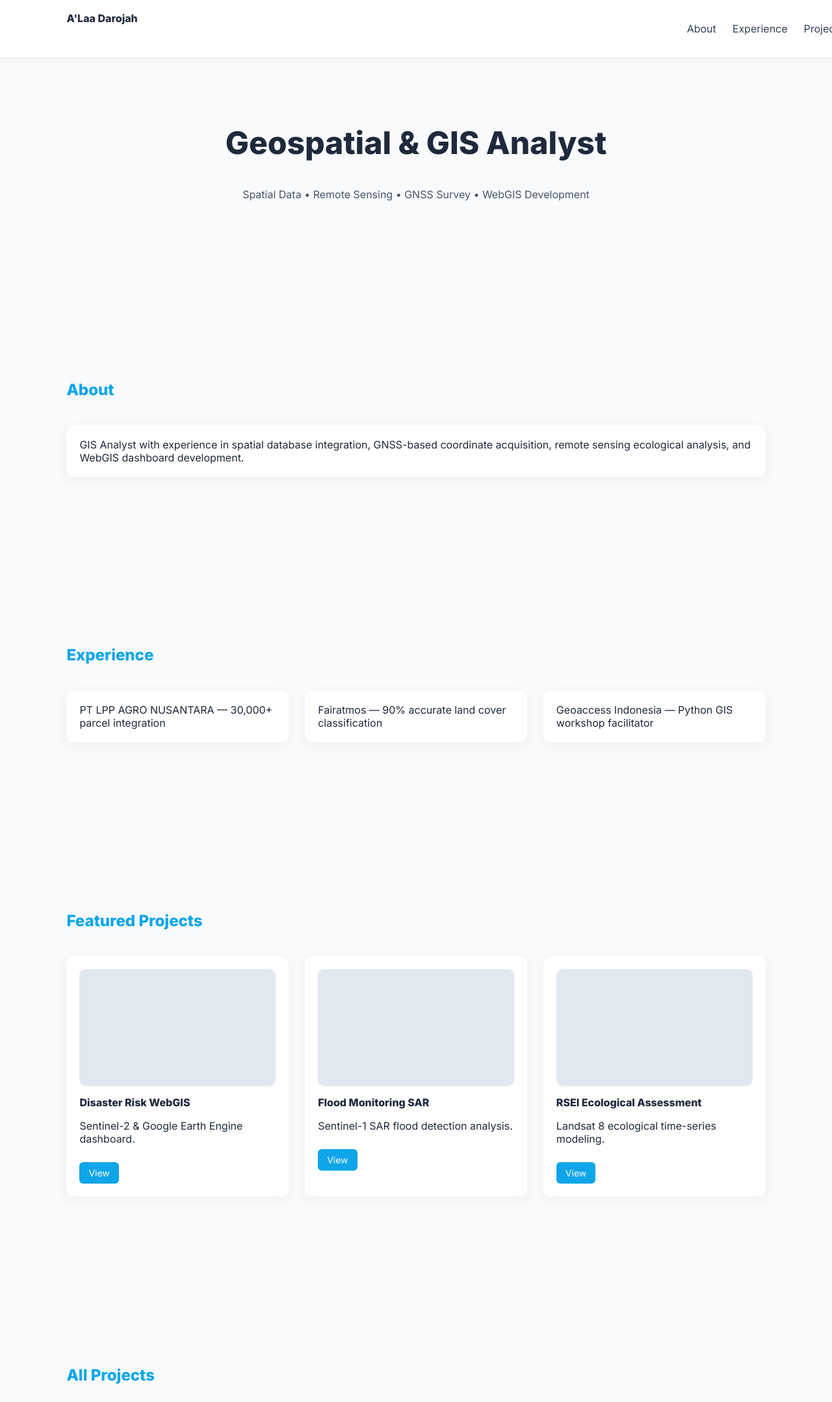
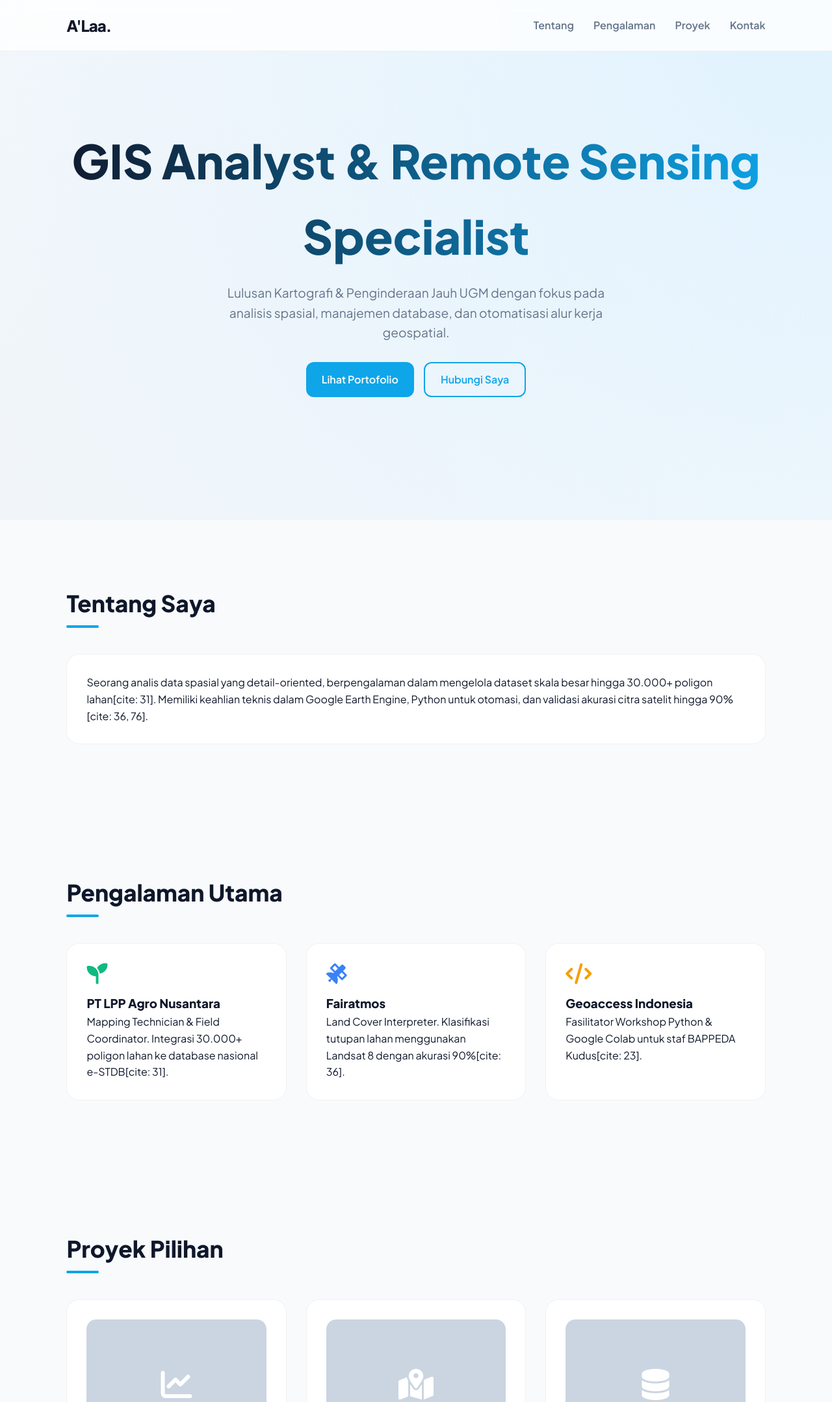
Before and after one commit to alaadarojah/alaadarojah.github.io, a plain HTML site: page index.html in a window 1280 px wide. Shown: the top 2157 px of the page at 65% size. Drawn offline with Linux system fonts and the light colour scheme.

Commit message:
Update index.html

```diff
--- a/index.html
+++ b/index.html
@@ -1,214 +1,300 @@
 <!DOCTYPE html>
-<html lang="en">
+<html lang="id">
 <head>
     <meta charset="UTF-8">
     <meta name="viewport" content="width=device-width, initial-scale=1.0">
-<title>A'Laa Darojah | Geospatial Portfolio</title>
-<link href="https://fonts.googleapis.com/css2?family=Inter:wght@300;400;600;800&display=swap" rel="stylesheet">
+    <title>A'Laa Darojah | Portfolio Geospatial & Remote Sensing</title>
+    <link href="https://fonts.googleapis.com/css2?family=Plus+Jakarta+Sans:wght@300;400;600;800&display=swap" rel="stylesheet">
+    <link rel="stylesheet" href="https://cdnjs.cloudflare.com/ajax/libs/font-awesome/6.4.0/css/all.min.css">
 
     <style>
+        :root {
+            --primary: #0ea5e9;
+            --secondary: #64748b;
+            --dark: #0f172a;
+            --light: #f8fafc;
+            --glass: rgba(255, 255, 255, 0.8);
+        }
 
-html { scroll-behavior: smooth; }
+        * {
+            margin: 0;
+            padding: 0;
+            box-sizing: border-box;
+            scroll-behavior: smooth;
+        }
 
         body {
-  margin: 0;
-  font-family: 'Inter', sans-serif;
-  background: #f8fafc;
-  color: #1e293b;
+            font-family: 'Plus Jakarta Sans', sans-serif;
+            background-color: var(--light);
+            color: var(--dark);
+            line-height: 1.6;
         }
 
+        /* --- Navigation --- */
         nav {
             display: flex;
             justify-content: space-between;
-  padding: 18px 8%;
+            align-items: center;
+            padding: 20px 8%;
             position: fixed;
             width: 100%;
-  background: white;
-  box-shadow: 0 2px 10px rgba(0,0,0,0.05);
+            background: var(--glass);
+            backdrop-filter: blur(10px);
             z-index: 1000;
+            border-bottom: 1px solid rgba(0,0,0,0.05);
+        }
+
+        .logo {
+            font-weight: 800;
+            font-size: 1.5rem;
+            color: var(--dark);
+            letter-spacing: -1px;
         }
 
         nav ul {
             display: flex;
             list-style: none;
-  gap: 25px;
+            gap: 30px;
         }
 
         nav a {
             text-decoration: none;
-  color: #334155;
-  font-weight: 500;
+            color: var(--secondary);
+            font-weight: 600;
+            transition: 0.3s;
         }
 
-section {
-  padding: 120px 8%;
-}
+        nav a:hover { color: var(--primary); }
 
+        /* --- Hero Section --- */
         .hero {
-  padding-top: 150px;
+            height: 100vh;
+            display: flex;
+            flex-direction: column;
+            justify-content: center;
+            align-items: center;
             text-align: center;
+            background: radial-gradient(circle at top right, #e0f2fe, transparent),
+                        radial-gradient(circle at bottom left, #f1f5f9, transparent);
+            padding: 0 5%;
         }
 
         .hero h1 {
-  font-size: 3rem;
+            font-size: clamp(2.5rem, 8vw, 4.5rem);
+            margin-bottom: 15px;
+            background: linear-gradient(90deg, #0f172a, #0ea5e9);
+            -webkit-background-clip: text;
+            -webkit-text-fill-color: transparent;
         }
 
         .hero p {
-  color: #475569;
+            font-size: 1.2rem;
+            color: var(--secondary);
+            max-width: 600px;
+            margin-bottom: 30px;
         }
 
+        /* --- Section Styling --- */
+        section { padding: 100px 8%; }
+
         h2 {
-  color: #0ea5e9;
-  margin-bottom: 40px;
+            font-size: 2.2rem;
+            margin-bottom: 50px;
+            position: relative;
+            display: inline-block;
         }
 
+        h2::after {
+            content: '';
+            position: absolute;
+            bottom: -10px;
+            left: 0;
+            width: 50px;
+            height: 4px;
+            background: var(--primary);
+            border-radius: 2px;
+        }
+
+        /* --- Cards & Grid --- */
         .grid {
             display: grid;
-  grid-template-columns: repeat(auto-fit, minmax(280px, 1fr));
-  gap: 25px;
+            grid-template-columns: repeat(auto-fit, minmax(320px, 1fr));
+            gap: 30px;
         }
 
         .card {
             background: white;
-  padding: 20px;
-  border-radius: 12px;
-  box-shadow: 0 4px 20px rgba(0,0,0,0.05);
-  transition: 0.3s;
+            padding: 30px;
+            border-radius: 20px;
+            border: 1px solid rgba(0,0,0,0.05);
+            transition: all 0.4s cubic-bezier(0.175, 0.885, 0.32, 1.275);
         }
 
         .card:hover {
-  transform: translateY(-5px);
+            transform: translateY(-10px);
+            box-shadow: 0 20px 40px rgba(0,0,0,0.05);
         }
 
         .project-img {
             width: 100%;
-  height: 180px;
-  background: #e2e8f0;
-  border-radius: 10px;
-  margin-bottom: 15px;
+            height: 200px;
+            background: #cbd5e1;
+            border-radius: 15px;
+            margin-bottom: 20px;
+            display: flex;
+            align-items: center;
+            justify-content: center;
+            overflow: hidden;
+            position: relative;
         }
 
+        .project-img i { font-size: 3rem; color: white; }
+
+        /* --- Buttons --- */
         .btn {
-  display: inline-block;
-  margin-top: 10px;
-  padding: 8px 14px;
-  background: #0ea5e9;
+            display: inline-flex;
+            align-items: center;
+            gap: 8px;
+            padding: 12px 24px;
+            background: var(--primary);
             color: white;
             text-decoration: none;
-  border-radius: 6px;
-  font-size: 14px;
+            border-radius: 12px;
+            font-weight: 600;
+            transition: 0.3s;
         }
 
-.footer {
-  text-align: center;
-  padding: 40px;
-  background: #0f172a;
-  color: white;
+        .btn:hover { background: #0284c7; }
+
+        .btn-outline {
+            background: transparent;
+            border: 2px solid var(--primary);
+            color: var(--primary);
         }
 
+        /* --- Footer --- */
+        .footer {
+            background: var(--dark);
+            color: white;
+            padding: 60px 8%;
+            text-align: center;
+        }
+
+        .social-links {
+            display: flex;
+            justify-content: center;
+            gap: 20px;
+            margin-bottom: 20px;
+        }
+
+        .social-links a {
+            color: white;
+            font-size: 1.5rem;
+            transition: 0.3s;
+        }
+
+        .social-links a:hover { color: var(--primary); }
+
+        @media (max-width: 768px) {
+            nav ul { display: none; }
+            section { padding: 60px 5%; }
+        }
     </style>
 </head>
-
 <body>
 
     <nav>
-  <div><strong>A'Laa Darojah</strong></div>
+        <div class="logo">A'Laa.</div>
         <ul>
-    <li><a href="#about">About</a></li>
-    <li><a href="#experience">Experience</a></li>
-    <li><a href="#projects">Projects</a></li>
-    <li><a href="#contact">Contact</a></li>
+            <li><a href="#about">Tentang</a></li>
+            <li><a href="#experience">Pengalaman</a></li>
+            <li><a href="#projects">Proyek</a></li>
+            <li><a href="#contact">Kontak</a></li>
         </ul>
     </nav>
 
     <section class="hero">
-  <h1>Geospatial & GIS Analyst</h1>
-  <p>Spatial Data • Remote Sensing • GNSS Survey • WebGIS Development</p>
+        <h1>GIS Analyst & Remote Sensing Specialist</h1>
+        <p>Lulusan Kartografi & Penginderaan Jauh UGM dengan fokus pada analisis spasial, manajemen database, dan otomatisasi alur kerja geospatial.</p>
+        <div style="display: flex; gap: 15px;">
+            <a href="#projects" class="btn">Lihat Portofolio</a>
+            <a href="#contact" class="btn btn-outline">Hubungi Saya</a>
+        </div>
     </section>
 
     <section id="about">
-  <h2>About</h2>
+        <h2>Tentang Saya</h2>
         <div class="card">
-    GIS Analyst with experience in spatial database integration, GNSS-based coordinate acquisition,
-    remote sensing ecological analysis, and WebGIS dashboard development.
+            <p>Seorang analis data spasial yang detail-oriented, berpengalaman dalam mengelola dataset skala besar hingga 30.000+ poligon lahan[cite: 31]. Memiliki keahlian teknis dalam Google Earth Engine, Python untuk otomasi, dan validasi akurasi citra satelit hingga 90%[cite: 36, 76].</p>
         </div>
     </section>
 
     <section id="experience">
-  <h2>Experience</h2>
+        <h2>Pengalaman Utama</h2>
         <div class="grid">
-    <div class="card">PT LPP AGRO NUSANTARA — 30,000+ parcel integration</div>
-    <div class="card">Fairatmos — 90% accurate land cover classification</div>
-    <div class="card">Geoaccess Indonesia — Python GIS workshop facilitator</div>
+            <div class="card">
+                <i class="fas fa-seedling" style="color: #10b981; font-size: 2rem; margin-bottom: 15px;"></i>
+                <h3>PT LPP Agro Nusantara</h3>
+                <p>Mapping Technician & Field Coordinator. Integrasi 30.000+ poligon lahan ke database nasional e-STDB[cite: 31].</p>
+            </div>
+            <div class="card">
+                <i class="fas fa-satellite" style="color: #3b82f6; font-size: 2rem; margin-bottom: 15px;"></i>
+                <h3>Fairatmos</h3>
+                <p>Land Cover Interpreter. Klasifikasi tutupan lahan menggunakan Landsat 8 dengan akurasi 90%[cite: 36].</p>
+            </div>
+            <div class="card">
+                <i class="fas fa-code" style="color: #f59e0b; font-size: 2rem; margin-bottom: 15px;"></i>
+                <h3>Geoaccess Indonesia</h3>
+                <p>Fasilitator Workshop Python & Google Colab untuk staf BAPPEDA Kudus[cite: 23].</p>
+            </div>
         </div>
     </section>
 
     <section id="projects">
-  <h2>Featured Projects</h2>
+        <h2>Proyek Pilihan</h2>
         <div class="grid">
             <div class="card">
-      <div class="project-img"></div>
-      <strong>Disaster Risk WebGIS</strong>
-      <p>Sentinel-2 & Google Earth Engine dashboard.</p>
-      <a href="#" class="btn">View</a>
+                <div class="project-img"><i class="fas fa-chart-line"></i></div>
+                <h3>RSEI Ecological Assessment</h3>
+                <p>Analisis spatio-temporal ekologi (2014-2024) DIY menggunakan GEE, XGBoost, dan MGWR[cite: 11, 12].</p>
+                <a href="https://github.com/alaadarojah" class="btn">Detail Proyek</a>
             </div>
 
             <div class="card">
-      <div class="project-img"></div>
-      <strong>Flood Monitoring SAR</strong>
-      <p>Sentinel-1 SAR flood detection analysis.</p>
-      <a href="#" class="btn">View</a>
+                <div class="project-img"><i class="fas fa-map-marked-alt"></i></div>
+                <h3>WebGIS Disaster Monitoring</h3>
+                <p>Dashboard pemantauan risiko bencana berbasis Python dan Sentinel-2 untuk visualisasi NDWI/NDVI.</p>
+                <a href="#" class="btn">Live Demo</a>
             </div>
 
             <div class="card">
-      <div class="project-img"></div>
-      <strong>RSEI Ecological Assessment</strong>
-      <p>Landsat 8 ecological time-series modeling.</p>
-      <a href="#" class="btn">View</a>
+                <div class="project-img"><i class="fas fa-database"></i></div>
+                <h3>National e-STDB Integration</h3>
+                <p>Manajemen database spasial masif untuk sertifikasi ISPO/RSPO dan subsidi pemerintah[cite: 31, 32].</p>
+                <a href="#" class="btn">Lihat Kasus</a>
             </div>
         </div>
     </section>
 
-<section>
-  <h2>All Projects</h2>
+    <section id="contact">
+        <h2>Mari Berkolaborasi</h2>
         <div class="grid">
-    <!-- Duplicate this card until you fill 10 projects -->
-
-    <div class="card">
-      <div class="project-img"></div>
-      <strong>Project Title</strong>
-      <p>Short description of the project.</p>
-      <a href="#" class="btn">GitHub</a>
+            <div class="card" style="text-align: center;">
+                <p>Tertarik untuk bekerja sama dalam proyek analisis spasial atau pengembangan WebGIS?</p>
+                <br>
+                <a href="mailto:alaa.darojah@mail.ugm.ac.id" class="btn">Kirim Email</a>
             </div>
-
-    <div class="card">
-      <div class="project-img"></div>
-      <strong>Project Title</strong>
-      <p>Short description of the project.</p>
-      <a href="#" class="btn">GitHub</a>
-    </div>
-
-    <div class="card">
-      <div class="project-img"></div>
-      <strong>Project Title</strong>
-      <p>Short description of the project.</p>
-      <a href="#" class="btn">GitHub</a>
-    </div>
-
         </div>
     </section>
 
-<section id="contact">
-  <h2>Contact</h2>
-  <div class="card">
-    Email: alaa.darojah@mail.ugm.ac.id<br>
-    GitHub: github.com/alaadarojah
+    <footer class="footer">
+        <div class="social-links">
+            <a href="https://www.linkedin.com/in/a-laa-darojah-3b992b307/"><i class="fab fa-linkedin"></i></a>
+            <a href="https://github.com/alaadarojah"><i class="fab fa-github"></i></a>
+            <a href="https://www.instagram.com/alaa.darojah"><i class="fab fa-instagram"></i></a>
         </div>
-</section>
-
-<div class="footer">
-  © 2026 A'Laa Darojah | Geospatial Portfolio
-</div>
+        <p>© 2026 A'Laa Darojah | Dibuat dengan dedikasi di Surabaya</p>
+    </footer>
 
 </body>
 </html>
```
Lines whose indentation alone changed are shown as unchanged.
